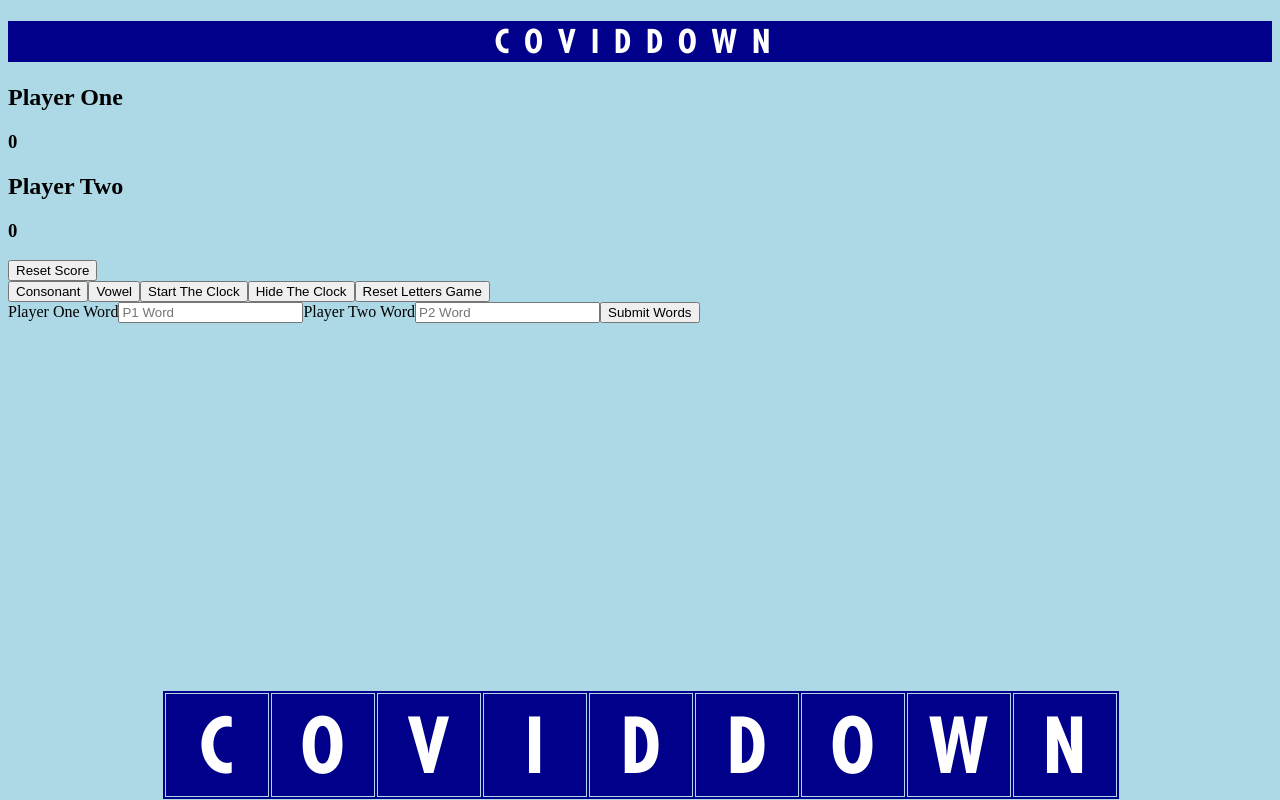
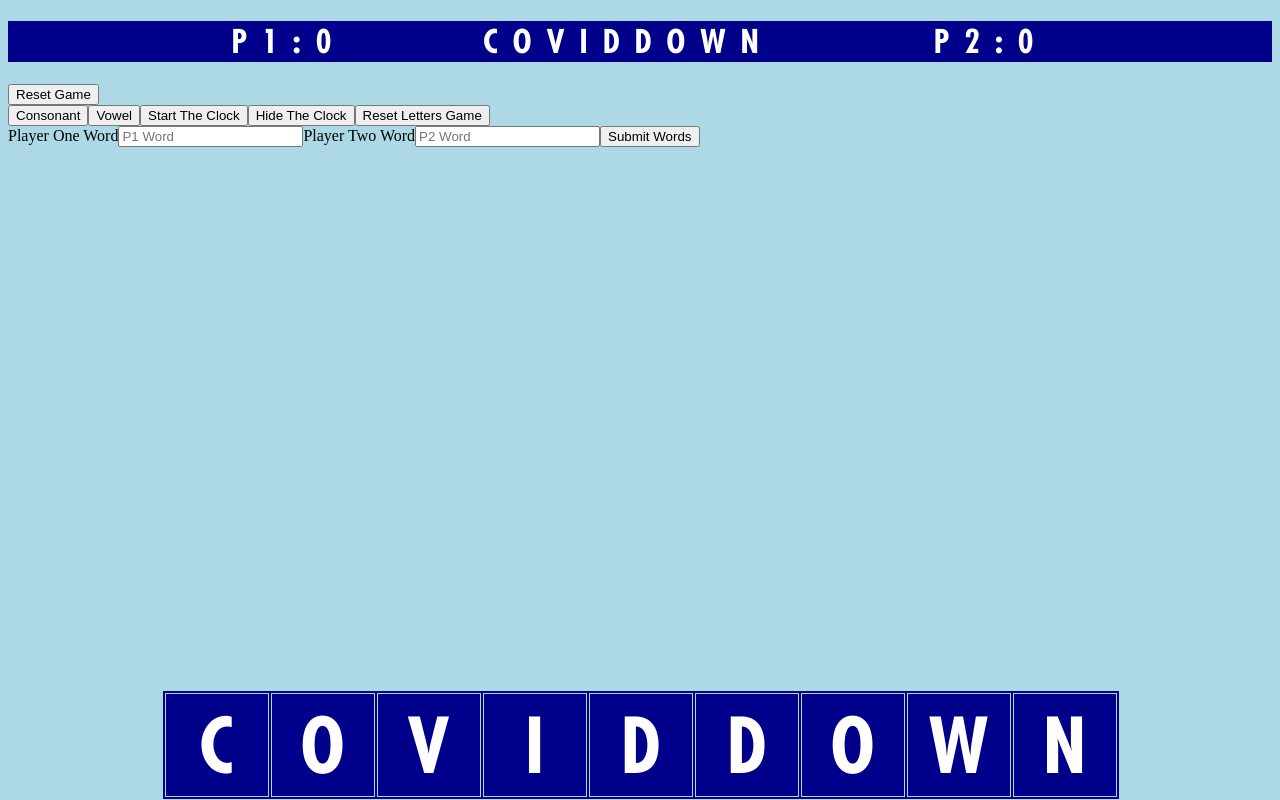
Before and after one commit to batespcm/covid-down-react, a React (Create React App) app: page / in a window 1280 px wide. Built offline with nearby package versions, Linux system fonts and the light colour scheme.

Commit message:
TotalScoreCounter Deleted and score moved into header

```diff
--- a/src/App.js
+++ b/src/App.js
@@ -3,7 +3,6 @@ import './App.css';
 import Header from './components/Header';
 import LettersGame from './components/LettersGame';
 // import NumbersGame from './components/NumbersGame';
-import TotalScoreCounter from './components/TotalScoreCounter';
 import Footer from './components/Footer';
 
 class App extends React.Component {
@@ -12,7 +11,7 @@ class App extends React.Component {
     playerTwo: 0,
   };
 
-  resetScore = () => {
+  resetGame = () => {
     this.setState({ playerOne: 0, playerTwo: 0 });
   };
 
@@ -27,9 +26,8 @@ class App extends React.Component {
   render() {
     return (
       <div className="App">
-        <Header />
-        <TotalScoreCounter
-          resetScore={this.resetScore}
+        <Header
+          resetGame={this.resetGame}
           playerOne={this.state.playerOne}
           playerTwo={this.state.playerTwo}
         />
--- a/src/components/Header.js
+++ b/src/components/Header.js
@@ -1,7 +1,21 @@
 import React, { Component } from 'react';
 
-export default class Header extends Component {
+class Header extends Component {
   render() {
-    return <h1>COVIDDOWN</h1>;
+    return (
+      <React.Fragment>
+        <h1>
+          P1:
+          {this.props.playerOne}
+          &nbsp;&nbsp;&nbsp;&nbsp;&nbsp; COVIDDOWN
+          &nbsp;&nbsp;&nbsp;&nbsp;&nbsp; P2:{this.props.playerTwo}{' '}
+        </h1>
+        <button id="ScoreButton" onClick={this.props.resetGame}>
+          Reset Game
+        </button>
+      </React.Fragment>
+    );
   }
 }
+
+export default Header;
--- a/src/components/TotalScoreCounter.js
+++ /dev/null
@@ -1,21 +0,0 @@
-import React from 'react';
-
-class TotalScoreCounter extends React.Component {
-  // how to create a function that will autopopulate how many players based on user input
-
-  render() {
-    return (
-      <main>
-        <h2>Player One</h2>
-        <h3 id="ScoreTable">{this.props.playerOne}</h3>
-        <h2>Player Two</h2>
-        <h3 id="ScoreTable">{this.props.playerTwo}</h3>
-        <button id="ScoreButton" onClick={this.props.resetScore}>
-          Reset Score
-        </button>
-      </main>
-    );
-  }
-}
-
-export default TotalScoreCounter;
```
